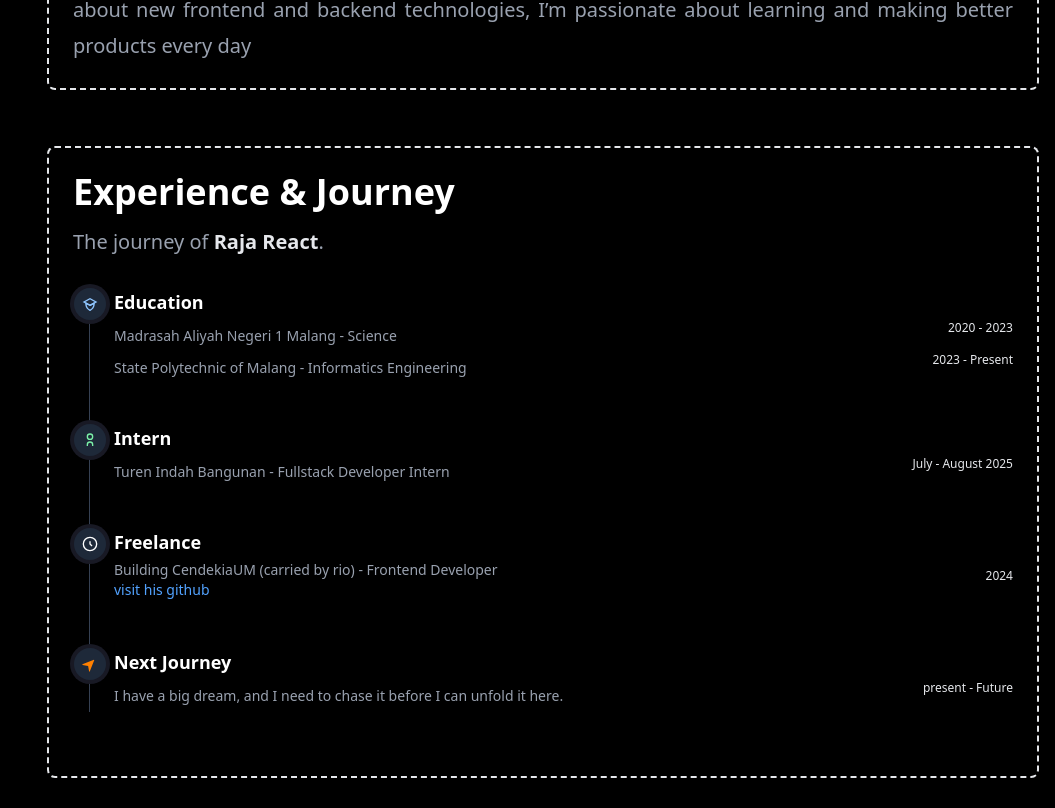
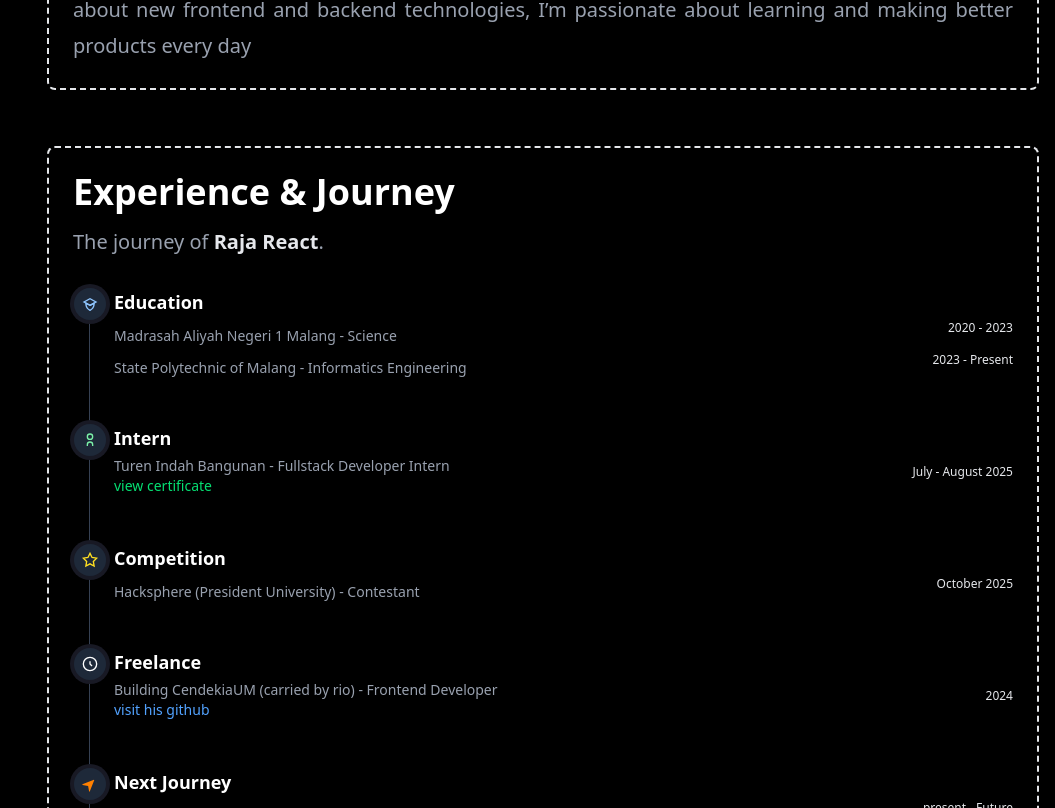
Before and after one commit to Maeeveee/Tesseract, a React (Vite) app: page / in a window 1280 px wide. Shown: the part 962-1770 px from the top of the page, without its empty margins (225-1280 px from the left). Built offline with nearby package versions, Linux system fonts and the light colour scheme.

Commit message:
add competition experience and certificate link to experience section; fix typo in intro section heading

```diff
--- a/src/components/experienceSection.jsx
+++ b/src/components/experienceSection.jsx
@@ -24,6 +24,18 @@ export default function ExperienceSection() {
                 "Turen Indah Bangunan - Fullstack Developer Intern",
             ],
             period: ["July - August 2025"],
+            certificate: "https://drive.google.com/file/d/1ovgBwzPF0ps9C-5OnP3r0JHZ1x815bC_/view?usp=drive_link",
+        },
+        {
+            icon: (
+                <svg className="w-4 h-4 text-yellow-300" fill="none" stroke="currentColor" strokeWidth="2" viewBox="0 0 24 24">
+                    <path d="M12 2L15.09 8.26L22 9.27L17 14.14L18.18 21.02L12 17.77L5.82 21.02L7 14.14L2 9.27L8.91 8.26L12 2Z" />
+                </svg>
+            ),
+            desc: [
+                "Hacksphere (President University) - Contestant",
+            ],
+            period: ["October 2025"],
         },
         {
             icon: (
@@ -76,13 +88,23 @@ export default function ExperienceSection() {
                                 {step.icon}
                             </span>
                             <h3 className="text-lg font-semibold text-white mb-1">
-                                {["Education", "Intern", "Freelance", "Next Journey"][idx]}
+                                {["Education", "Intern", "Competition", "Freelance", "Next Journey"][idx]}
                             </h3>
                             {step.desc.map((d, i) => (
                                 <div key={i} className="flex flex-col md:flex-row md:items-center md:justify-between">
                                     <div className="flex flex-col">
                                         <p className="text-sm text-gray-400">{d}</p>
-                                        {step.github && idx === 2 && i === 0 && (
+                                        {step.certificate && idx === 1 && i === 0 && (
+                                            <a
+                                                href={step.certificate}
+                                                target="_blank"
+                                                rel="noopener noreferrer"
+                                                className="text-green-400 text-sm mb-2 self-start"
+                                            >
+                                                view certificate
+                                            </a>
+                                        )}
+                                        {step.github && idx === 3 && i === 0 && (
                                             <a
                                                 href={step.github}
                                                 target="_blank"
--- a/src/components/introSection.jsx
+++ b/src/components/introSection.jsx
@@ -2,7 +2,7 @@ export default function IntroSection() {
     return (
         <section className="border-2 border-gray-200 border-dashed rounded-lg dark:border-gray-700 mt-14">
             <div className="p-6">
-                <h1 className="text-4xl text-white font-bold mb-4">I'll tell u who im</h1>
+                <h1 className="text-4xl text-white font-bold mb-4">I'll tell u who i am</h1>
                 <p className="text-md/8 lg:text-xl/9 text-gray-400 indent-8 text-justify">I’m an Informatics Engineering student at the State Polytechnic of Malang who loves building things for the web.
                     I’ve been creating projects with React, Tailwind, Vite, and Supabase, while also exploring Docker, n8n, and APIs. From simple portfolio websites and small games like Splendor to full-stack catalog apps for real businesses, I enjoy turning ideas into something real.
                     Always curious about new frontend and backend technologies, I’m passionate about learning and making better products every day </p>
```
